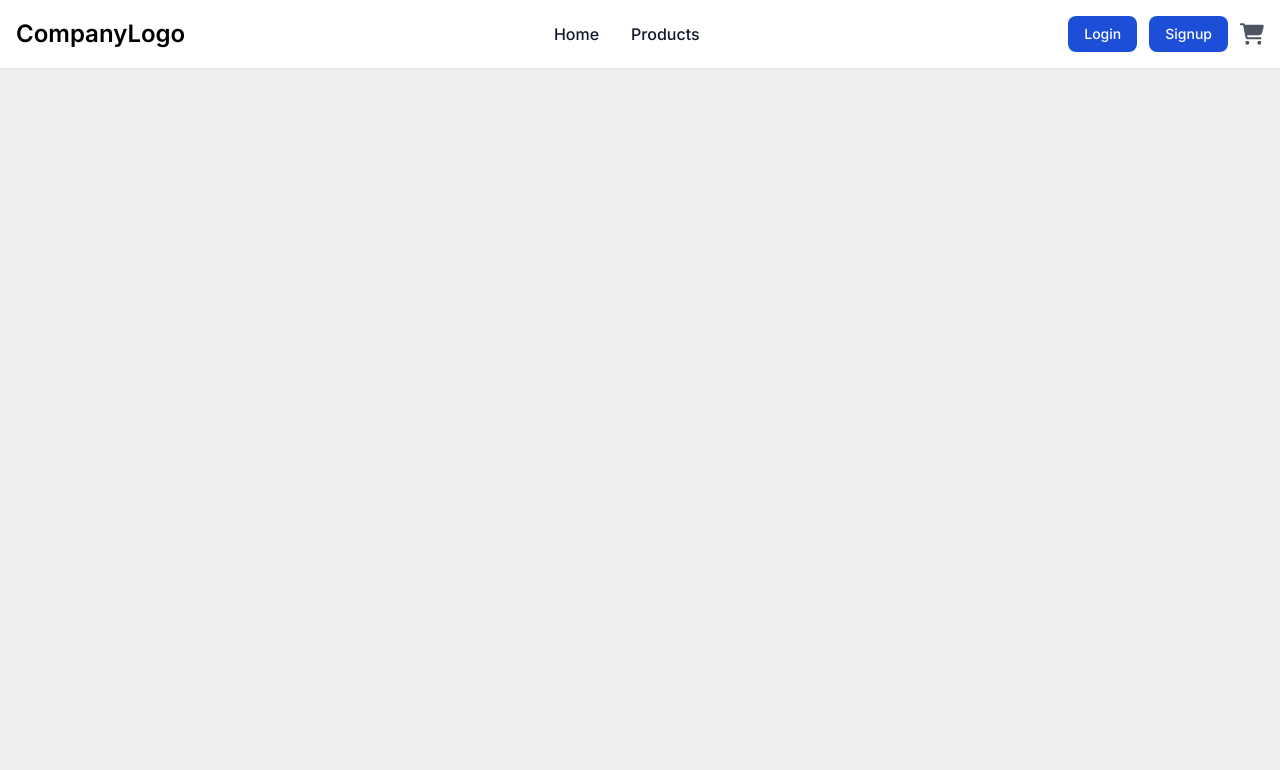
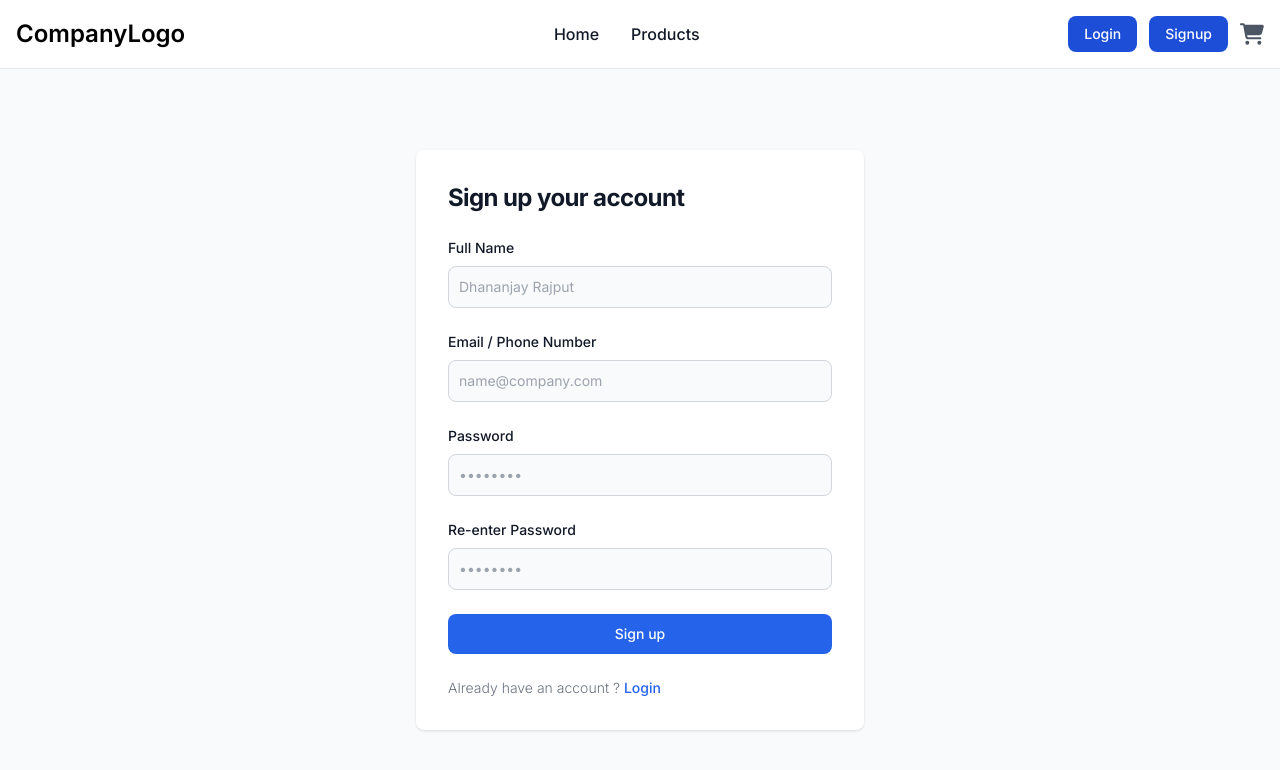
Before and after one commit to linushahs/ecommerce-site, a Next.js app: page /signup in a window 1280 px wide. Shown: the top 770 px of the page. Built offline with nearby package versions, Linux system fonts and the light colour scheme.

Commit message:
Added login/signup page

```diff
--- a/src/app/(auth)/login/page.tsx
+++ b/src/app/(auth)/login/page.tsx
@@ -1,7 +1,102 @@
+"use client";
 import React from "react";
 
 function LoginPage() {
-  return <div>LoginPage</div>;
+  return (
+    <div>
+      <section className="bg-gray-50 dark:bg-gray-900">
+        <div className="flex flex-col items-center justify-center px-6 py-8 mx-auto md:h-screen lg:py-0">
+          <div className="w-full bg-white rounded-lg shadow dark:border md:mt-0 sm:max-w-md xl:p-0 dark:bg-gray-800 dark:border-gray-700">
+            <div className="p-6 space-y-4 md:space-y-6 sm:p-8">
+              <h1 className="text-xl font-bold leading-tight tracking-tight text-gray-900 md:text-2xl dark:text-white">
+                Sign in to your account
+              </h1>
+              {/* form begins  */}
+              <form className="space-y-4 md:space-y-6" action="#">
+                {/* email box */}
+                <div>
+                  <label
+                    typeof="email"
+                    className="block mb-2 text-sm font-medium text-gray-900 dark:text-white"
+                  >
+                    Your email
+                  </label>
+                  <input
+                    type="email"
+                    name="email"
+                    id="email"
+                    className="bg-gray-50 border border-gray-300 text-gray-900 sm:text-sm rounded-lg focus:ring-primary-600 focus:border-primary-600 block w-full p-2.5 dark:bg-gray-700 dark:border-gray-600 dark:placeholder-gray-400 dark:text-white dark:focus:ring-blue-500 dark:focus:border-blue-500"
+                    placeholder="name@company.com"
+                    required
+                  />
+                </div>
+                {/* password box */}
+                <div>
+                  <label
+                    typeof="password"
+                    className="block mb-2 text-sm font-medium text-gray-900 dark:text-white"
+                  >
+                    Password
+                  </label>
+                  <input
+                    type="password"
+                    name="password"
+                    id="password"
+                    placeholder="••••••••"
+                    className="bg-gray-50 border border-gray-300 text-gray-900 sm:text-sm rounded-lg focus:ring-primary-600 focus:border-primary-600 block w-full p-2.5 dark:bg-gray-700 dark:border-gray-600 dark:placeholder-gray-400 dark:text-white dark:focus:ring-blue-500 dark:focus:border-blue-500"
+                    required
+                  />
+                </div>
+                {/* remember me:- checkbox and forgot password  */}
+                <div className="flex items-center justify-between">
+                  <div className="flex items-start">
+                    <div className="flex items-center h-5">
+                      <input
+                        id="remember"
+                        aria-describedby="remember"
+                        type="checkbox"
+                        className="w-4 h-4 border border-gray-300 rounded bg-gray-50 focus:ring-3 focus:ring-primary-300 dark:bg-gray-700 dark:border-gray-600 dark:focus:ring-primary-600 dark:ring-offset-gray-800"
+                      />
+                    </div>
+                    <div className="ml-3 text-sm">
+                      <label
+                        typeof="remember"
+                        className="text-gray-500 dark:text-gray-300"
+                      >
+                        Remember me
+                      </label>
+                    </div>
+                  </div>
+                  <a
+                    href="#"
+                    className="text-sm font-medium text-primary-600 hover:underline dark:text-primary-500"
+                  >
+                    Forgot password?
+                  </a>
+                </div>
+                {/* sign in and submit */}
+                <button
+                  type="submit"
+                  className="w-full text-white bg-primary-600 hover:bg-primary-700 focus:ring-4 focus:outline-none focus:ring-primary-300 font-medium rounded-lg text-sm px-5 py-2.5 text-center dark:bg-primary-600 dark:hover:bg-primary-700 dark:focus:ring-primary-800"
+                >
+                  Sign in
+                </button>
+                <p className="text-sm font-light text-gray-500 dark:text-gray-400">
+                  Don’t have an account yet?{" "}
+                  <a
+                    href="/signup"
+                    className="font-medium text-primary-600 hover:underline dark:text-primary-500"
+                  >
+                    Sign up
+                  </a>
+                </p>
+              </form>
+            </div>
+          </div>
+        </div>
+      </section>
+    </div>
+  );
 }
 
 export default LoginPage;
--- a/src/app/(auth)/signup/page.tsx
+++ b/src/app/(auth)/signup/page.tsx
@@ -1,7 +1,108 @@
 import React from "react";
 
 function SignupPage() {
-  return <div>SignupPage</div>;
+  return (
+    <div className="mt-[40px]">
+      <section className="bg-gray-50 dark:bg-gray-900">
+        <div className="flex flex-col items-center justify-center px-6 py-8 mx-auto md:h-screen lg:py-0">
+          <div className="w-full bg-white rounded-lg shadow dark:border md:mt-0 sm:max-w-md xl:p-0 dark:bg-gray-800 dark:border-gray-700">
+            <div className="p-6 space-y-4 md:space-y-6 sm:p-8">
+              <h1 className="text-xl font-bold leading-tight tracking-tight text-gray-900 md:text-2xl dark:text-white">
+                Sign up your account
+              </h1>
+              {/* form begins  */}
+              <form className="space-y-4 md:space-y-6" action="#">
+                {/* full name box */}
+                <div>
+                  <label
+                    typeof="name"
+                    className="block mb-2 text-sm font-medium text-gray-900 dark:text-white"
+                  >
+                    Full Name
+                  </label>
+                  <input
+                    type="name"
+                    name="name"
+                    id="name"
+                    className="bg-gray-50 border border-gray-300 text-gray-900 sm:text-sm rounded-lg focus:ring-primary-600 focus:border-primary-600 block w-full p-2.5 dark:bg-gray-700 dark:border-gray-600 dark:placeholder-gray-400 dark:text-white dark:focus:ring-blue-500 dark:focus:border-blue-500"
+                    placeholder="Dhananjay Rajput"
+                    required
+                  />
+                </div>
+                {/* email box */}
+                <div>
+                  <label
+                    typeof="email"
+                    className="block mb-2 text-sm font-medium text-gray-900 dark:text-white"
+                  >
+                    Email / Phone Number
+                  </label>
+                  <input
+                    type="email"
+                    name="email"
+                    id="email"
+                    className="bg-gray-50 border border-gray-300 text-gray-900 sm:text-sm rounded-lg focus:ring-primary-600 focus:border-primary-600 block w-full p-2.5 dark:bg-gray-700 dark:border-gray-600 dark:placeholder-gray-400 dark:text-white dark:focus:ring-blue-500 dark:focus:border-blue-500"
+                    placeholder="name@company.com"
+                    required
+                  />
+                </div>
+                {/* password box */}
+                <div>
+                  <label
+                    typeof="password"
+                    className="block mb-2 text-sm font-medium text-gray-900 dark:text-white"
+                  >
+                    Password
+                  </label>
+                  <input
+                    type="password"
+                    name="password"
+                    id="password"
+                    placeholder="••••••••"
+                    className="bg-gray-50 border border-gray-300 text-gray-900 sm:text-sm rounded-lg focus:ring-primary-600 focus:border-primary-600 block w-full p-2.5 dark:bg-gray-700 dark:border-gray-600 dark:placeholder-gray-400 dark:text-white dark:focus:ring-blue-500 dark:focus:border-blue-500"
+                    required
+                  />
+                </div>
+                {/* re-enter password box  */}
+                <div>
+                  <label
+                    typeof="password"
+                    className="block mb-2 text-sm font-medium text-gray-900 dark:text-white"
+                  >
+                    Re-enter Password
+                  </label>
+                  <input
+                    type="password"
+                    name="password"
+                    id="password"
+                    placeholder="••••••••"
+                    className="bg-gray-50 border border-gray-300 text-gray-900 sm:text-sm rounded-lg focus:ring-primary-600 focus:border-primary-600 block w-full p-2.5 dark:bg-gray-700 dark:border-gray-600 dark:placeholder-gray-400 dark:text-white dark:focus:ring-blue-500 dark:focus:border-blue-500"
+                    required
+                  />
+                </div>
+                {/* submit and other procedure  */}
+                <button
+                  type="submit"
+                  className="w-full text-white bg-primary-600 hover:bg-primary-700 focus:ring-4 focus:outline-none focus:ring-primary-300 font-medium rounded-lg text-sm px-5 py-2.5 text-center dark:bg-primary-600 dark:hover:bg-primary-700 dark:focus:ring-primary-800"
+                >
+                  Sign up
+                </button>
+                <p className="text-sm font-light text-gray-500 dark:text-gray-400">
+                  Already have an account ?{" "}
+                  <a
+                    href="/login"
+                    className="font-medium text-primary-600 hover:underline dark:text-primary-500"
+                  >
+                    Login
+                  </a>
+                </p>
+              </form>
+            </div>
+          </div>
+        </div>
+      </section>
+    </div>
+  );
 }
 
 export default SignupPage;
```
